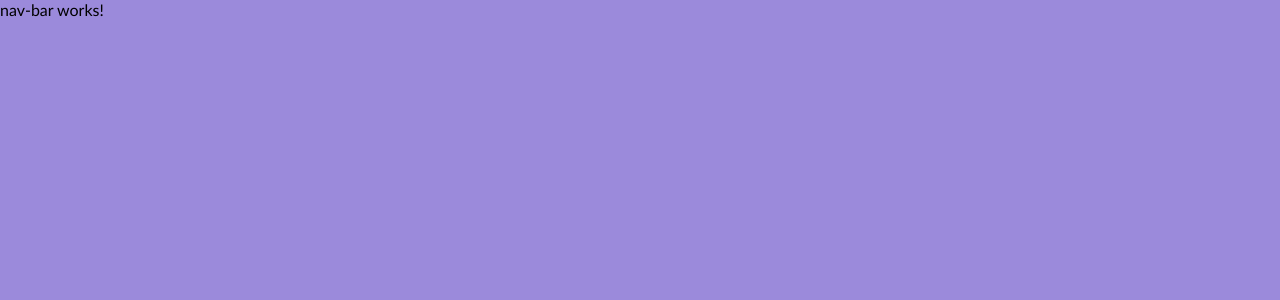
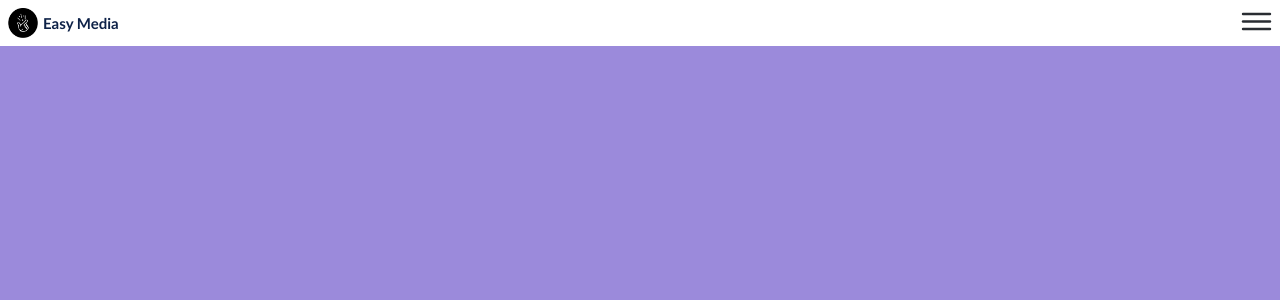
Before and after one commit to Leonrdarc/EasyMediaApp, an Angular app in the folder front/: page /post in a window 1280 px wide. Shown: the top 300 px of the page. Built offline with nearby package versions, Linux system fonts and the light colour scheme; sample sign-in values are in the browser's storage.

Commit message:
🎨 style(frontend): update nav-bar component html and styling

```diff
--- a/front/src/app/shared/components/nav-bar/nav-bar.component.html
+++ b/front/src/app/shared/components/nav-bar/nav-bar.component.html
@@ -1,3 +1,11 @@
-<p>nav-bar works!</p>
+<nav class="navbar">
+  <div class="navbar-left">
+    <img src="../../../../assets/images/easy_media_logo.png" alt="Logo" />
+    <h1>Easy Media</h1>
+  </div>
+  <div class="navbar-right">
+    <app-nav-menu></app-nav-menu>
+  </div>
+</nav>
 
 <router-outlet></router-outlet>
--- a/front/src/app/shared/components/nav-bar/nav-bar.component.scss
+++ b/front/src/app/shared/components/nav-bar/nav-bar.component.scss
@@ -0,0 +1,33 @@
+.navbar {
+  display: flex;
+  justify-content: space-between;
+  align-items: center;
+  background-color: #fff;
+  padding: 8px;
+
+  &-left {
+    display: flex;
+    align-items: center;
+
+    img {
+      width: 30px;
+      height: 30px;
+      margin-right: 5px;
+    }
+
+    h1 {
+      color: #0e2248;
+      font-size: 15px;
+      font-weight: 700;
+    }
+  }
+
+  &-right {
+    display: flex;
+    align-items: center;
+
+    i {
+      font-size: 24px;
+    }
+  }
+}
--- a/front/src/app/shared/components/nav-bar/nav-menu/nav-menu.component.html
+++ b/front/src/app/shared/components/nav-bar/nav-menu/nav-menu.component.html
@@ -1 +1,24 @@
-<p>nav-menu works!</p>
+<div class="nav-menu">
+    <img class="menu-icon" *ngIf="!isExpanded" src="../../../../../assets/icons/menu.svg" (click)="toggle()" />
+    <img class="menu-icon" *ngIf="isExpanded" src="../../../../../assets/icons/close-menu.svg" (click)="toggle()" />
+
+    <div class="nav-menu-items" *ngIf="isExpanded">
+        <h1 class="nav-menu-title">{{ user?.name }}</h1>
+        <a class="nav-link" (click)="toggle()" routerLink="create-post">
+            <img class="nav-icon" src="../../../../../assets/icons/create.svg" alt="Create Publication" />
+            Create Publication
+        </a>
+        <a class="nav-link" (click)="toggle()" routerLink="my-posts">
+            <img class="nav-icon" src="../../../../../assets/icons/send.svg" alt="My Publications" />
+            My Publications
+        </a>
+        <a class="nav-link" (click)="toggle()" routerLink="all-posts">
+            <img class="nav-icon" src="../../../../../assets/icons/message.svg" alt="See All Publications" />
+            See All Publications
+        </a>
+        <a class="nav-link" (click)="logout()">
+            <img class="nav-icon" src="../../../../../assets/icons/logout.svg" alt="Logout" />
+            Logout
+        </a>
+    </div>
+</div>
--- a/front/src/app/shared/components/nav-bar/nav-menu/nav-menu.component.scss
+++ b/front/src/app/shared/components/nav-bar/nav-menu/nav-menu.component.scss
@@ -0,0 +1,51 @@
+.nav-menu {
+  position: relative;
+  z-index: 1;
+
+  .menu-icon {
+    // Add your styles for the menu icons here
+  }
+
+  .nav-menu-items {
+    overflow: hidden;
+    display: flex;
+    flex-direction: column;
+    position: absolute;
+    background-color: #fff;
+    right: 0px;
+    top: 30px;
+    border-radius: 10px;
+    background: #fff;
+    box-shadow: 0px 0px 8px 0px rgba(0, 0, 0, 0.25);
+    width: max-content;
+
+    .nav-menu-title {
+      margin: 0px 8px;
+      margin-top: 6px;
+      color: #0e2248;
+      font-size: 15px;
+      font-weight: 600;
+      border-bottom: 1px solid#DDDADA;
+    }
+    .nav-link {
+      display: flex;
+      flex: 1;
+      gap: 7px;
+      padding: 6px 10px;
+      align-items: center;
+      color: #0e2248;
+      text-decoration: none;
+      font-size: 13px;
+      font-weight: 300;
+      cursor: pointer;
+
+      &:hover {
+        background-color: #dddada;
+      }
+    }
+
+    .nav-icon {
+      // Add your styles for the nav-icon here
+    }
+  }
+}
--- a/front/src/app/shared/components/nav-bar/nav-menu/nav-menu.component.ts
+++ b/front/src/app/shared/components/nav-bar/nav-menu/nav-menu.component.ts
@@ -1,10 +1,24 @@
-import { Component } from '@angular/core';
+import { Component, HostListener } from '@angular/core';
+import { Router } from '@angular/router';
+import { AuthService } from 'src/app/core/services/auth.service';
 
 @Component({
   selector: 'app-nav-menu',
   templateUrl: './nav-menu.component.html',
-  styleUrls: ['./nav-menu.component.scss']
+  styleUrls: ['./nav-menu.component.scss'],
 })
 export class NavMenuComponent {
+  constructor(private router: Router, private authService: AuthService) {}
 
+  user = JSON.parse(localStorage.getItem('user') ?? '{}');
+  isExpanded = false;
+
+  toggle() {
+    this.isExpanded = !this.isExpanded;
+  }
+
+  logout() {
+    this.authService.logout();
+    this.router.navigateByUrl('/sign-in');
+  }
 }
```
